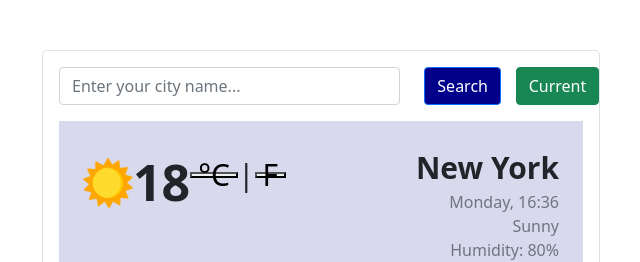
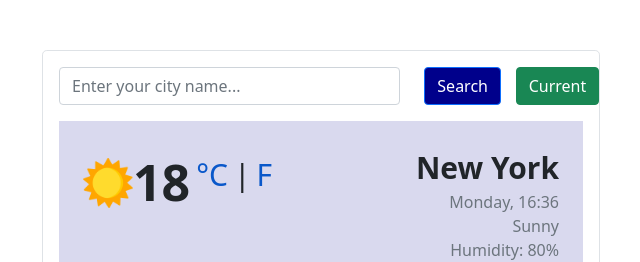
Before and after one commit to solntseva93/reactweatherproject, a React (Create React App) app: page / in a window 1280 px wide. Shown: the top 262 px of the page, without its empty margins (319-959 px from the left). Built offline with nearby package versions, Linux system fonts and the light colour scheme.

Commit message:
Buttons styling

```diff
--- a/src/index.css
+++ b/src/index.css
@@ -22,6 +22,13 @@ sup {
 .big-temperature {
   font-size: 50px;
   font-weight: bold;
+}
+.big-temperature button {
+  background: transparent;
+  outline: none;
+  border: none;
+  font-size: 30px;
+  color: #0a58ca;
 }
 .big-city {
   font-size: 30px;
```
